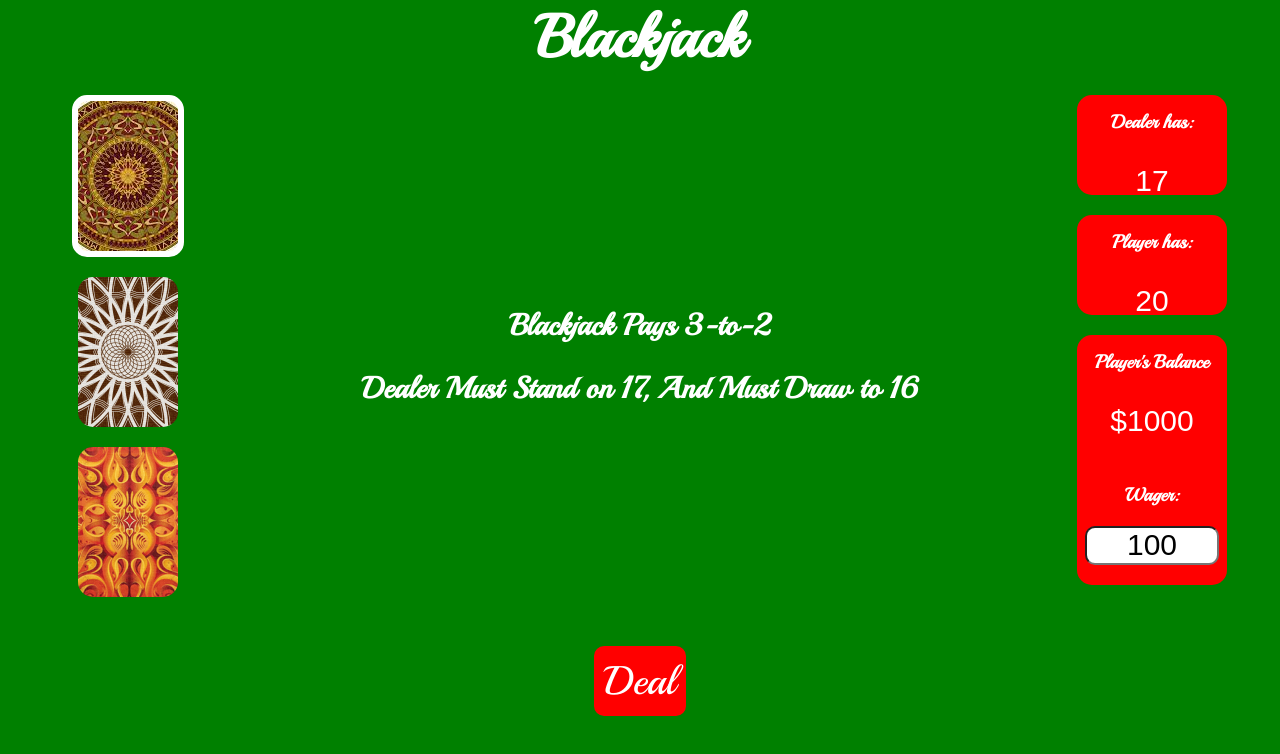
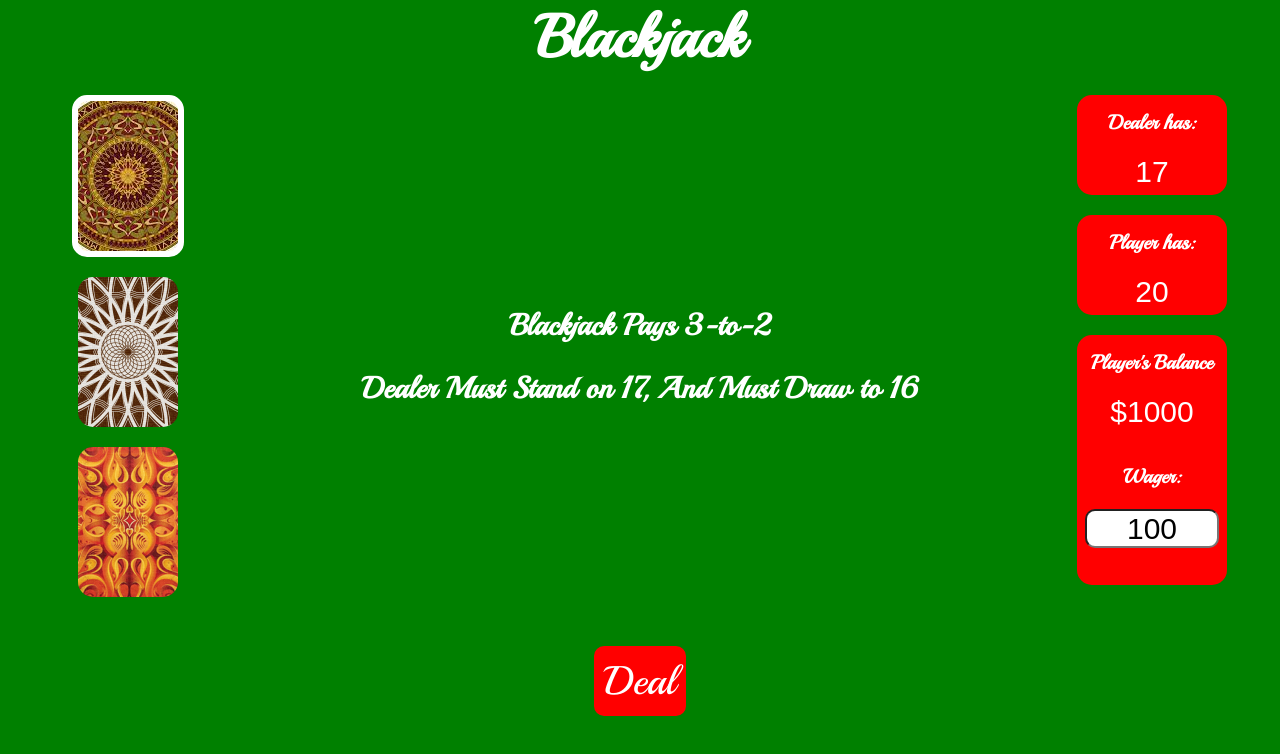
Before and after one commit to JustinCotton/blackjack, a plain HTML site: page index.html in a window 1280 px wide. Drawn offline with Linux system fonts and the light colour scheme; a web font is replaced by a local one.

Commit message:
Fixing font positioning

```diff
--- a/css/style.css
+++ b/css/style.css
@@ -47,12 +47,14 @@ aside {
 
 aside h3 {
     font-family: 'Playball', cursive;
+    font-size: 20px;
     padding-top: 10%;
 }
 
 aside p {
     font-family: 'Aclonica', sans-serif;
     font-size: 30px;
+    margin: 0;
 }
 
 footer {
```
